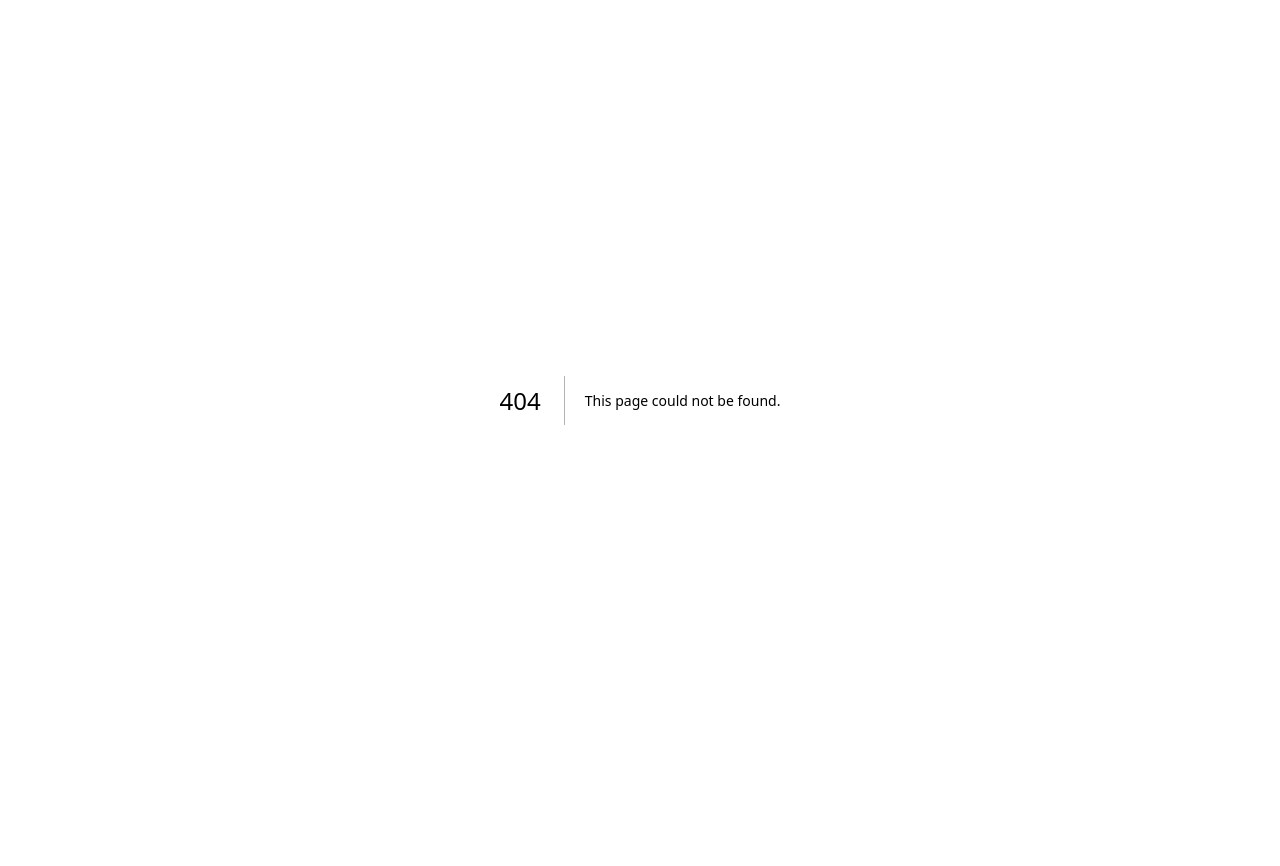
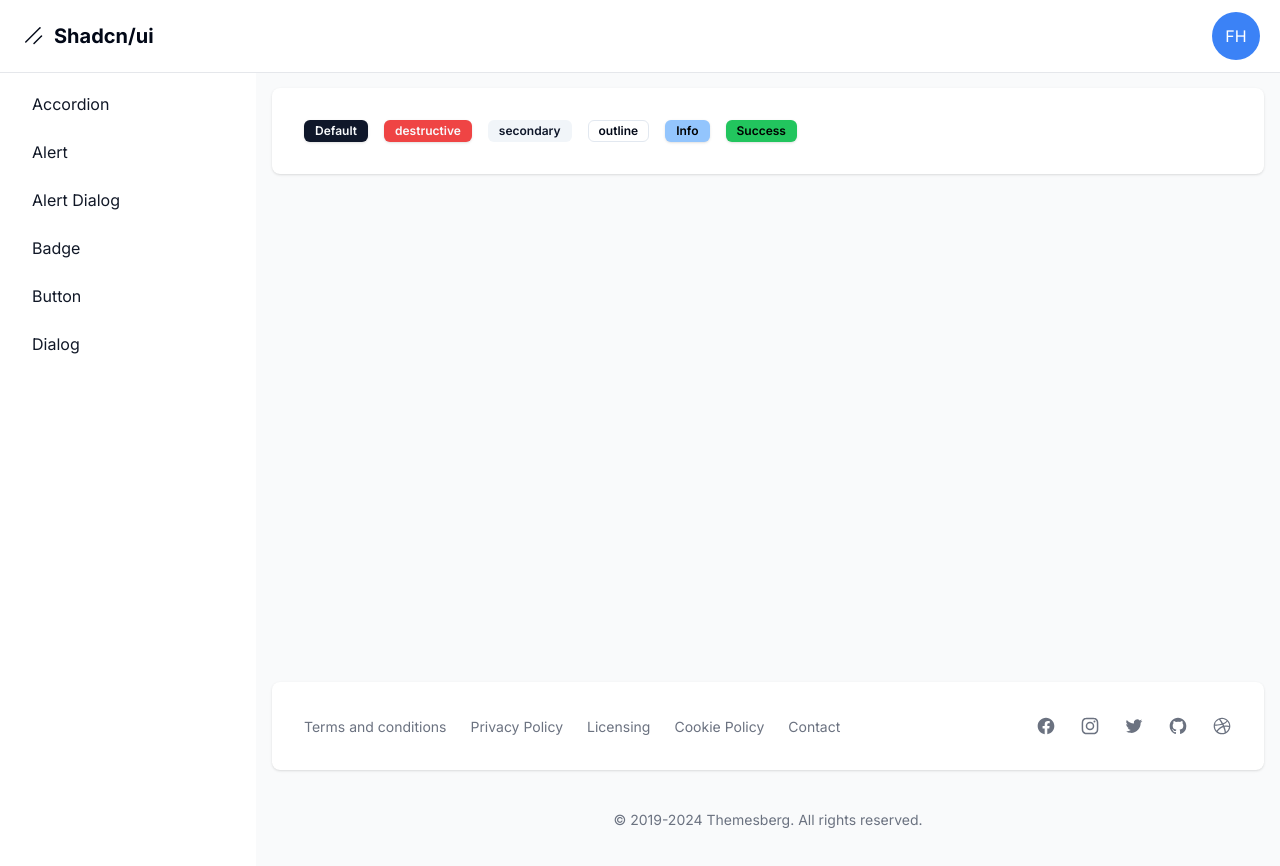
Before and after one commit to Starklord17/Shadcn-Dashboard, a Next.js app: page /dashboard/badge in a window 1280 px wide. Before the commit this address had no page. Shown: the top 866 px of the page. Before the commit the page ends 800 px from the top, so only its background shows below. Built offline with nearby package versions, Linux system fonts and the light colour scheme.

Commit message:
:zap: Badge·

```diff
--- /dev/null
+++ b/src/app/dashboard/badge/page.tsx
@@ -0,0 +1,14 @@
+import { Badge } from "@/components/ui/badge";
+
+export default function Page() {
+  return (
+    <div className="flex gap-4">
+      <Badge capitalize>default</Badge>
+      <Badge variant="destructive">destructive</Badge>
+      <Badge variant="secondary">secondary</Badge>
+      <Badge variant="outline">outline</Badge>
+      <Badge capitalize variant="info">info</Badge>
+      <Badge capitalize variant="success">success</Badge>
+    </div>
+  );
+}
--- a/src/app/dashboard/layout.tsx
+++ b/src/app/dashboard/layout.tsx
@@ -9,7 +9,8 @@
   { name: "button", href: "button" },
   { name: "alert dialog", href: "alert-dialog" },
   { name: "dialog", href: "dialog" },
-];
+  { name: "badge", href: "badge" },
+].sort((a, b) => a.name.localeCompare(b.name));
 
 export default function DashboardLayout({
   children,
--- /dev/null
+++ b/src/components/ui/badge.tsx
@@ -0,0 +1,42 @@
+import * as React from "react"
+import { cva, type VariantProps } from "class-variance-authority"
+
+import { cn } from "@/lib/utils"
+
+const badgeVariants = cva(
+  "inline-flex items-center rounded-md border px-2.5 py-0.5 text-xs font-semibold transition-colors focus:outline-none focus:ring-2 focus:ring-ring focus:ring-offset-2",
+  {
+    variants: {
+      variant: {
+        default:
+          "border-transparent bg-primary text-primary-foreground shadow hover:bg-primary/80",
+        secondary:
+          "border-transparent bg-secondary text-secondary-foreground hover:bg-secondary/80",
+        destructive:
+          "border-transparent bg-destructive text-destructive-foreground shadow hover:bg-destructive/80",
+        outline: "text-foreground",
+        info: "border-transparent bg-blue-300 text-black shadow hover:bg-blue-300/60",
+        success: "border-transparent bg-green-500 text-black shadow hover:bg-green-300",
+      },
+    },
+    defaultVariants: {
+      variant: "default",
+    },
+  }
+)
+
+export interface BadgeProps
+  extends React.HTMLAttributes<HTMLDivElement>,
+    VariantProps<typeof badgeVariants> {
+      capitalize?: boolean
+    }
+
+function Badge({ className, variant, capitalize=false, ...props }: BadgeProps) {
+  return (
+    <div className={cn(badgeVariants({ variant }), {
+      "capitalize": capitalize,
+    }, className)} {...props} />
+  )
+}
+
+export { Badge, badgeVariants }
```
Also changed, not shown: 1 other file (tests, documents, lock files or other folders).
